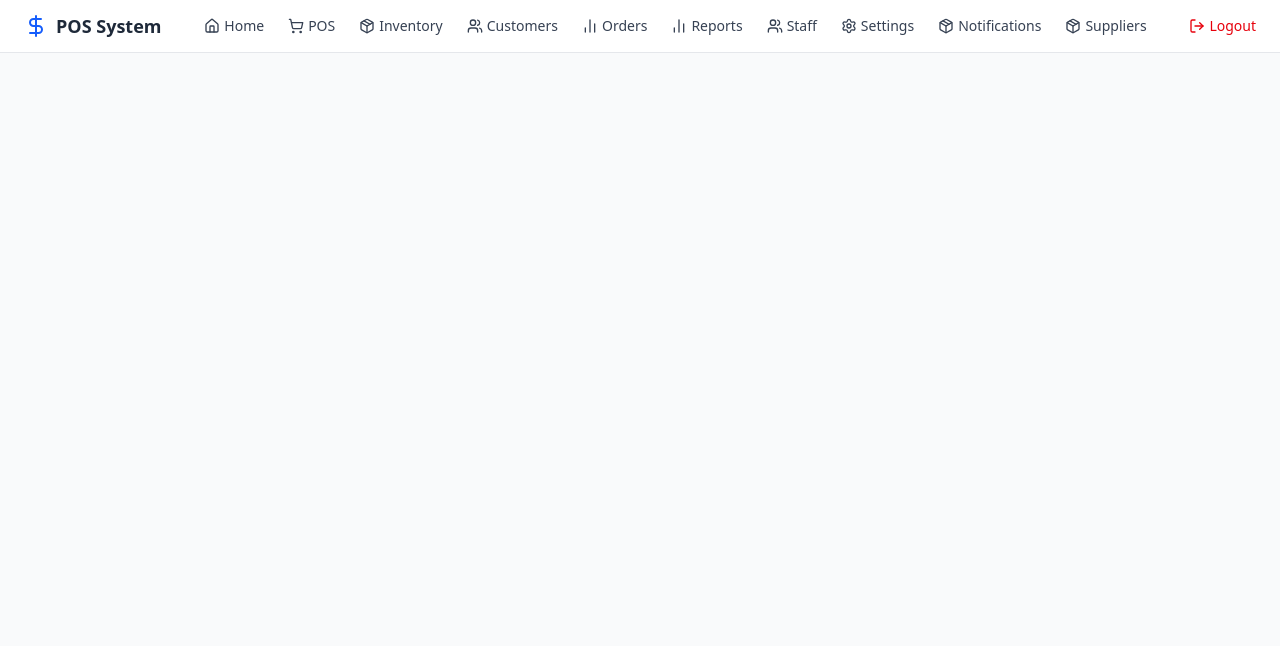
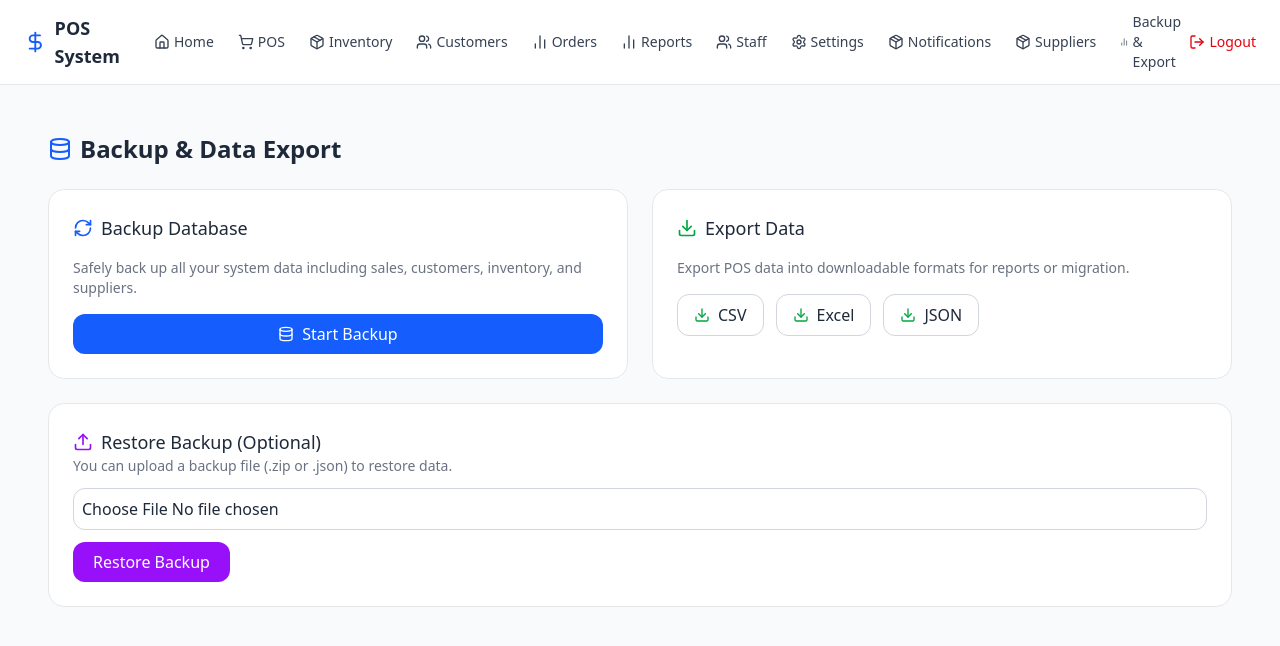
Before and after one commit to jibreelmujeeb/Store-app, a React (Vite) app: page /backup in a window 1280 px wide. Shown: the top 646 px of the page. Built offline with nearby package versions, Linux system fonts and the light colour scheme.

Commit message:
add backup&dada export page

```diff
--- a/src/App.jsx
+++ b/src/App.jsx
@@ -15,6 +15,7 @@ import RegisterPage from "./pages/Register";
 import ForgotPasswordPage from "./pages/ForgetPassword";
 import NotificationsPage from "./pages/Notification";
 import SuppliersPage from "./pages/SuppliersManagement";
+import BackupExportPage from "./pages/Backup & Data Export Page";
 
 export default function App() {
   const [carts, setCarts] = useState([]);
@@ -39,6 +40,7 @@ export default function App() {
           <Route path="/forgot-password" element={<ForgotPasswordPage/>}/>
           <Route path="/notifications" element={<NotificationsPage/>}/>
           <Route path="/suppliers" element={<SuppliersPage/>}/>
+          <Route path="/backup" element={<BackupExportPage/>}/>
         </Routes>
       </div>
     </div>
--- a/src/Components/Navbar.jsx
+++ b/src/Components/Navbar.jsx
@@ -48,6 +48,9 @@ const Navbar = () => {
         </Link>
         <Link to="/suppliers" className="flex items-center gap-1 hover:text-blue-600">
           <Package className="w-4 h-4" /> Suppliers</Link>
+        <Link to="/backup" className="flex items-center gap-1 hover:text-blue-600">
+          <BarChart2 className="w-4 h-4 "/>Backup & Export
+        </Link>
       </div>
 
       {/* Logout / Profile */}
--- /dev/null
+++ b/src/pages/Backup & Data Export Page.jsx
@@ -0,0 +1,122 @@
+import React, { useState } from "react";
+import { Database, Download, Upload, RefreshCw, CheckCircle2 } from "lucide-react";
+
+const BackupExportPage = () => {
+  const [status, setStatus] = useState("");
+  const [isBackingUp, setIsBackingUp] = useState(false);
+  const [isExporting, setIsExporting] = useState(false);
+
+  const handleBackup = () => {
+    setIsBackingUp(true);
+    setStatus("Backing up data...");
+    setTimeout(() => {
+      setIsBackingUp(false);
+      setStatus("Backup completed successfully!");
+    }, 2000);
+  };
+
+  const handleExport = (type) => {
+    setIsExporting(true);
+    setStatus(`Exporting ${type.toUpperCase()} data...`);
+    setTimeout(() => {
+      setIsExporting(false);
+      setStatus(`${type.toUpperCase()} data exported successfully!`);
+    }, 1500);
+  };
+
+  return (
+    <div className="min-h-screen bg-gray-50 text-gray-800 p-6">
+      <h1 className="text-2xl font-semibold mb-6 flex items-center gap-2">
+        <Database className="w-6 h-6 text-blue-600" /> Backup & Data Export
+      </h1>
+
+      <div className="grid md:grid-cols-2 gap-6">
+        {/* Data Backup */}
+        <div className="bg-white border border-gray-200 rounded-2xl p-6 flex flex-col gap-4">
+          <h2 className="text-lg font-medium flex items-center gap-2">
+            <RefreshCw className="w-5 h-5 text-blue-600" /> Backup Database
+          </h2>
+          <p className="text-gray-500 text-sm">
+            Safely back up all your system data including sales, customers, inventory, and suppliers.
+          </p>
+          <button
+            onClick={handleBackup}
+            disabled={isBackingUp}
+            className={`${
+              isBackingUp ? "bg-blue-300" : "bg-blue-600 hover:bg-blue-700"
+            } text-white rounded-xl px-5 py-2 flex items-center justify-center gap-2 transition`}
+          >
+            {isBackingUp ? (
+              <>
+                <RefreshCw className="w-4 h-4 animate-spin" /> Backing Up...
+              </>
+            ) : (
+              <>
+                <Database className="w-4 h-4" /> Start Backup
+              </>
+            )}
+          </button>
+        </div>
+
+        {/* Data Export */}
+        <div className="bg-white border border-gray-200 rounded-2xl p-6 flex flex-col gap-4">
+          <h2 className="text-lg font-medium flex items-center gap-2">
+            <Download className="w-5 h-5 text-green-600" /> Export Data
+          </h2>
+          <p className="text-gray-500 text-sm">
+            Export POS data into downloadable formats for reports or migration.
+          </p>
+
+          <div className="flex flex-wrap gap-3">
+            <button
+              onClick={() => handleExport("csv")}
+              className="border border-gray-300 rounded-xl px-4 py-2 flex items-center gap-2 hover:bg-gray-100 transition"
+            >
+              <Download className="w-4 h-4 text-green-600" /> CSV
+            </button>
+            <button
+              onClick={() => handleExport("excel")}
+              className="border border-gray-300 rounded-xl px-4 py-2 flex items-center gap-2 hover:bg-gray-100 transition"
+            >
+              <Download className="w-4 h-4 text-green-600" /> Excel
+            </button>
+            <button
+              onClick={() => handleExport("json")}
+              className="border border-gray-300 rounded-xl px-4 py-2 flex items-center gap-2 hover:bg-gray-100 transition"
+            >
+              <Download className="w-4 h-4 text-green-600" /> JSON
+            </button>
+          </div>
+        </div>
+      </div>
+
+      {/* Status message */}
+      {status && (
+        <div className="mt-6 bg-white border border-gray-200 rounded-2xl p-4 flex items-center gap-3">
+          <CheckCircle2 className="w-5 h-5 text-green-600" />
+          <span className="text-gray-700 text-sm">{status}</span>
+        </div>
+      )}
+
+      {/* Restore section (optional) */}
+      <div className="bg-white border border-gray-200 rounded-2xl p-6 mt-6">
+        <h2 className="text-lg font-medium flex items-center gap-2">
+          <Upload className="w-5 h-5 text-purple-600" /> Restore Backup (Optional)
+        </h2>
+        <p className="text-gray-500 text-sm mb-3">
+          You can upload a backup file (.zip or .json) to restore data.
+        </p>
+        <input
+          type="file"
+          accept=".zip,.json"
+          className="border border-gray-300 rounded-xl p-2 w-full"
+        />
+        <button className="mt-3 bg-purple-600 text-white px-5 py-2 rounded-xl hover:bg-purple-700 transition">
+          Restore Backup
+        </button>
+      </div>
+    </div>
+  );
+};
+
+export default BackupExportPage;
```
